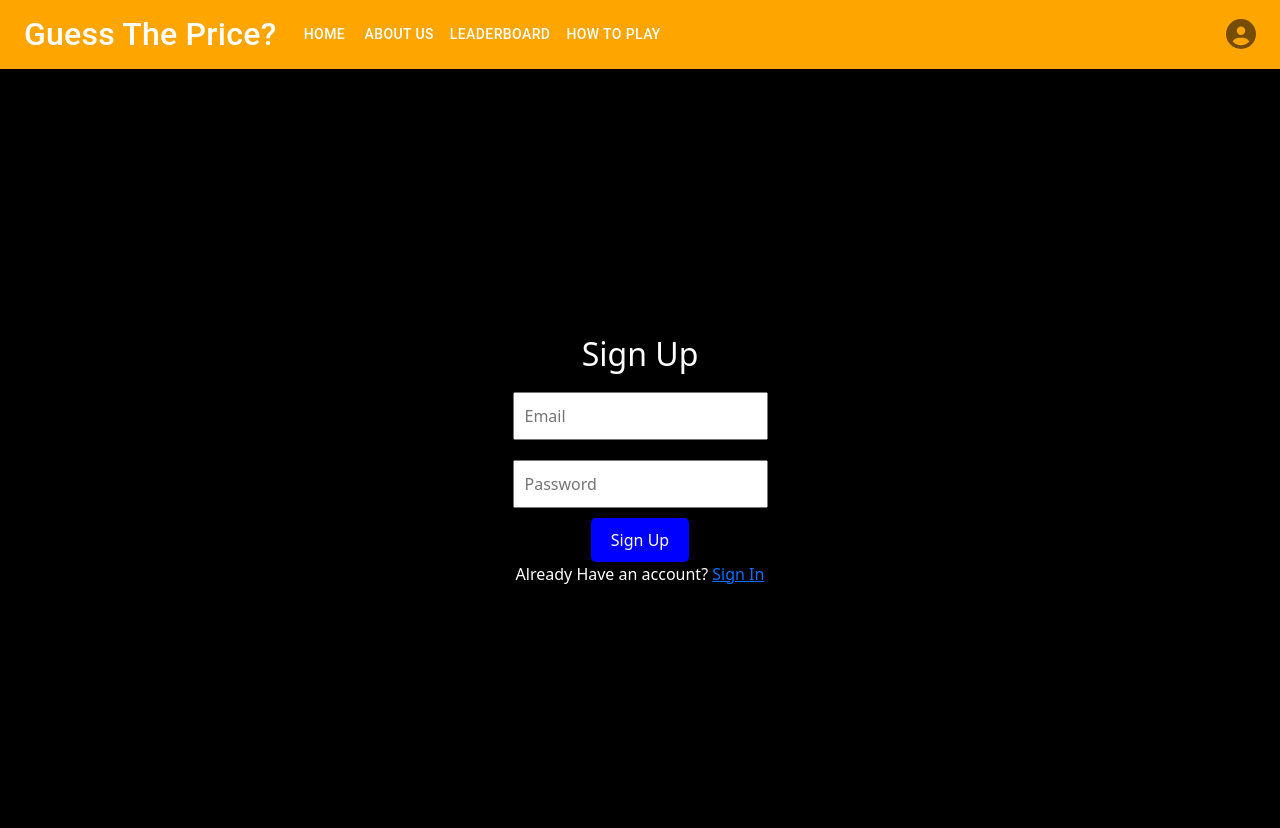
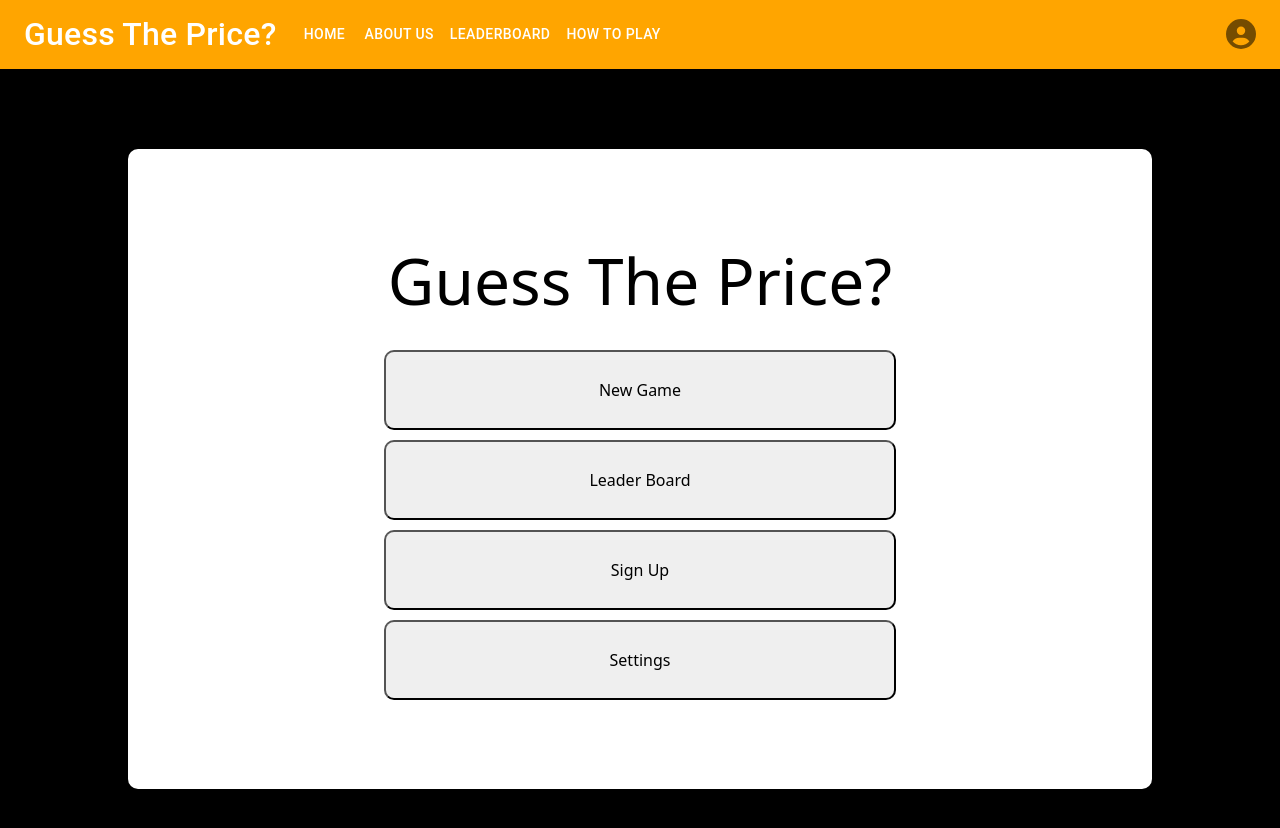
Before and after one commit to pmhansen8/HCIProject, a React (Create React App) app: page / in a window 1280 px wide. Shown: the top 828 px of the page. Built offline with nearby package versions, Linux system fonts and the light colour scheme; no server answers.

Commit message:
adding landing page

```diff
--- a/src/components/NavBar.js
+++ b/src/components/NavBar.js
@@ -56,7 +56,7 @@ const Navbar = () => {
             <AppBar position="static" sx={{ backgroundColor: 'orange' }}>
                 <Container maxWidth="xl">
                     <Toolbar disableGutters>
-                        <Link to="/home" style={{ color: 'inherit', textDecoration: 'none' }}>
+                        <Link to="/" style={{ color: 'inherit', textDecoration: 'none' }}>
                             <Typography
                                 variant="h6"
                                 component="div"
--- a/src/index.js
+++ b/src/index.js
@@ -10,12 +10,13 @@ import About from "./pages/About"
 import LeaderBoard from "./pages/LeaderBoard"
 import Profile from "./pages/Profile"
 import SignInApp from "./SignInApp"
+import Landing from "./pages/Landing"
 import 'bootstrap/dist/css/bootstrap.min.css';
 
 ReactDOM.render(
     <Router>
         <Routes>
-            <Route path="/" element={<App />} /> {/* Use 'element' instead of 'component' */}
+            <Route path="/sign-up" element={<App />} /> {/* Use 'element' instead of 'component' */}
             <Route path="/home" element={<Home />}></Route>
             <Route path="/new-item" element={<NewItem />}></Route>
             <Route path="/how-to-play" element={<HowToPlay />}></Route>
@@ -23,6 +24,7 @@ ReactDOM.render(
             <Route path="/leader-board" element={<LeaderBoard />}></Route>
             <Route path="/profile" element={<Profile />}></Route>
             <Route path="/sign-in" element={<SignInApp />}></Route>
+            <Route path = "/" element={<Landing/>}></Route>
         </Routes>
     </Router>,
     document.getElementById('root')
--- /dev/null
+++ b/src/pages/Landing.js
@@ -0,0 +1,54 @@
+import Navbar from '../components/NavBar'
+import { useNavigate, NavLink as Link} from 'react-router-dom';
+import React from "react";
+
+export default function Landing(){
+
+
+    const ToGame = () =>{
+        return(
+            <Navigate to="/home" />
+        )
+    }
+
+    const Navigate = useNavigate()
+
+    return(
+        <>
+            <Navbar/>
+            <div style={{backgroundColor: 'black', color: 'white', minHeight: '100vh', display: 'flex' , justifyContent: 'center'}}>
+
+                <div style={{
+                    width: "80%",
+                    height: '80vh',
+                    backgroundColor: 'white',
+                    alignSelf: 'center',
+                    borderRadius: '10px',
+                    display: 'flex',
+                    flexDirection: 'column',
+                    justifyContent: 'center',
+                    alignItems: 'center',
+                    overflow: 'hidden', // Prevent overflow
+                }}>
+                    <p style={{ textAlign: 'center', color: 'black', fontSize: '4em' }}>
+                        Guess The Price?
+                    </p>
+                    <div style={{
+                        display: "flex",
+                        flexDirection: "column",
+                        justifyContent: "center",
+                        alignItems: "center",
+                        width: "100%"
+                    }}>
+
+                        <button onClick={() => Navigate('/home')} style={{ width: "50%", height: '10vh', margin: '5px 0', borderRadius: '10px' }}> New Game </button>
+
+                        <button onClick={() => Navigate('/leader-board')} style={{ width: "50%", height: '10vh', margin: '5px 0', borderRadius: '10px' }}>Leader Board</button>
+                        <button onClick={() => Navigate('/sign-up')} style={{ width: "50%", height: '10vh', margin: '5px 0', borderRadius: '10px' }}>Sign Up</button>
+                        <button onClick={() => Navigate('/settings')} style={{ width: "50%", height: '10vh', margin: '5px 0', borderRadius: '10px' }}>Settings</button>
+                    </div>
+                </div>
+            </div>
+            </>
+    )
+}
--- a/src/pages/SignIn.js
+++ b/src/pages/SignIn.js
@@ -80,7 +80,7 @@ export default function SignIn() {
                         }}>
                             {loading ? 'Signing In...' : 'Sign In'}
                         </button>
-                        <p>Don't Have an account? <Link to="/"> Sign Up</Link></p>
+                        <p>Don't Have an account? <Link to="/sign-up"> Sign Up</Link></p>
                     </form>
                 </div>
             </div>
```
